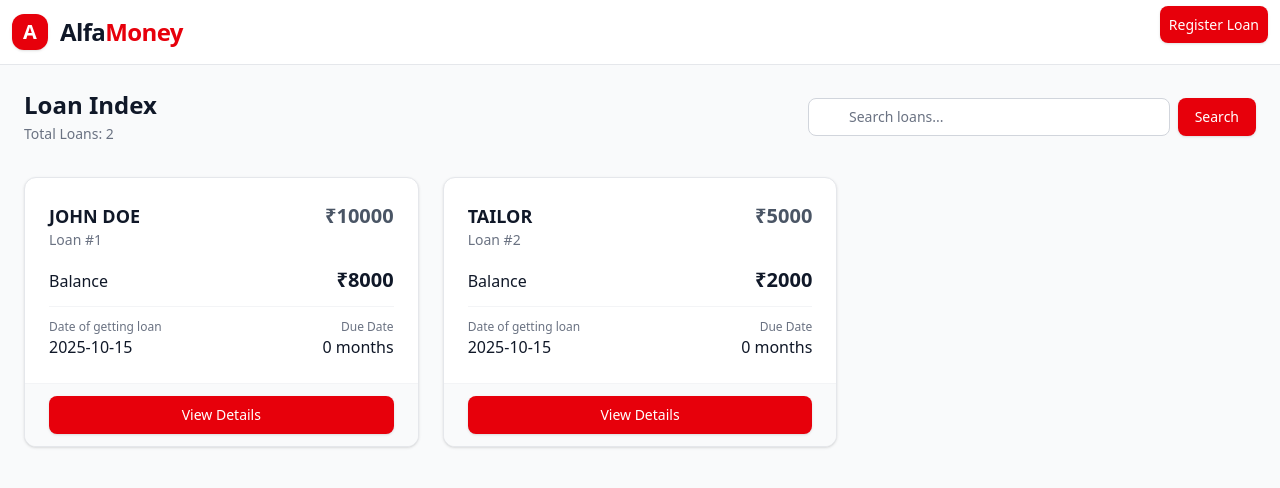
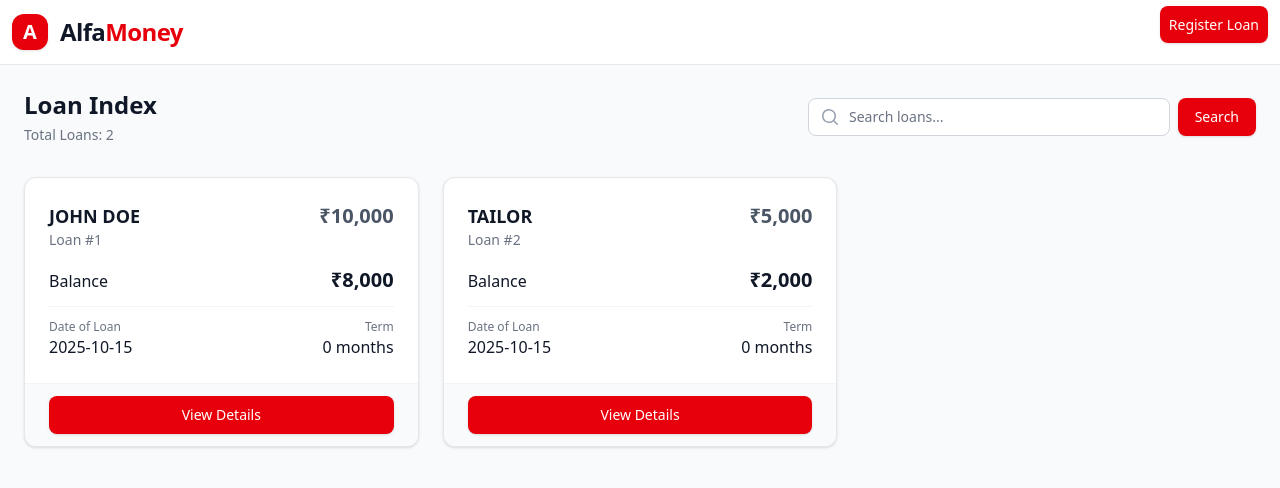
Before and after one commit to Ajay20-web/alfa-money-LMS, a React (Vite) app: page / in a window 1280 px wide. Shown: the top 488 px of the page. Built offline with nearby package versions, Linux system fonts and the light colour scheme.

Commit message:
Refactor Main component to extract LoanCard sub-component and enhance SearchBar accessibility

```diff
--- a/src/pages/home/Main.jsx
+++ b/src/pages/home/Main.jsx
@@ -2,55 +2,46 @@ import { dummyLoans } from "../../mock/mockdata";
 import { SearchBar } from "./SearchBar";
 import { Link } from "react-router-dom";
 
-export function Main() {
+/* --- 1. SUB-COMPONENT: The Single Loan Card --- */
+/* Extracting this makes the Main component much cleaner */
+function LoanCard({ loan }) {
   return (
-    <div className="p-6 max-w-7xl mx-auto">
-      <div className="flex flex-col sm:flex-row sm:items-center justify-between gap-4 mb-8">
+    <li>
+      <article
+        className="bg-white rounded-xl shadow-sm border border-gray-200 overflow-hidden hover:shadow-md transition-shadow duration-200 flex flex-col h-full"
+        aria-labelledby={`loan-title-${loan.id}`}
+      >
+        <div className="p-6 flex-1">
+          <header className="flex justify-between items-start mb-4">
             <div>
-          <h2 className="text-2xl font-bold text-gray-900">Loan Index</h2>
-          <span className="text-sm text-gray-500">
-            Total Loans: {dummyLoans.length}
-          </span>
-        </div>
-        <SearchBar />
-      </div>
-
-      <div className="grid gap-6 sm:grid-cols-2 lg:grid-cols-3">
-        {dummyLoans.map((loan) => (
-          <div
-            key={loan.id}
-            className="bg-white rounded-xl shadow-sm border border-gray-200 overflow-hidden hover:shadow-md transition-shadow duration-200"
+              <h3
+                id={`loan-title-${loan.id}`}
+                className="font-semibold text-gray-900 text-lg"
               >
-            <div className="p-6">
-              <div className="flex justify-between items-start mb-4">
-                <div>
-                  <h3 className="font-semibold text-gray-900 text-lg">
                 {(loan.name || "Unnamed Loan").toUpperCase()}
               </h3>
               <p className="text-sm text-gray-500">Loan #{loan.id}</p>
             </div>
             <span className="text-xl font-bold text-gray-600">
-                  ₹{loan.totalLoanAmount}
+              ₹{loan.totalLoanAmount.toLocaleString()}
             </span>
-              </div>
+          </header>
 
           <div className="space-y-3">
             <div className="flex justify-between items-baseline">
               <h4 className="text-m text-gray-900">Balance</h4>
               <span className="text-xl font-bold text-gray-900">
-                    ₹{loan.remainingAmount}
+                ₹{loan.remainingAmount.toLocaleString()}
               </span>
             </div>
 
             <div className="pt-3 border-t border-gray-100 grid grid-cols-2 gap-4">
               <div>
-                    <p className="text-xs text-gray-500">
-                      Date of getting loan
-                    </p>
-                    <p className="font-medium text-gray-900">{"2025-10-15"}</p>
+                <p className="text-xs text-gray-500">Date of Loan</p>
+                <p className="font-medium text-gray-900">2025-10-15</p>
               </div>
               <div className="text-right">
-                    <p className="text-xs text-gray-500">Due Date</p>
+                <p className="text-xs text-gray-500">Term</p>
                 <p className="font-medium text-gray-900">
                   {loan.term || "0"} months
                 </p>
@@ -59,14 +50,60 @@ export function Main() {
           </div>
         </div>
 
-            <div className="bg-gray-50 px-6 py-3 border-t border-gray-100">
-              <Link to='/viewDetails' className="w-full inline-flex justify-center items-center px-4 py-2 border border-transparent rounded-lg shadow-sm text-sm font-medium text-white bg-red-600 hover:bg-red-700 focus:outline-none focus:ring-2 focus:ring-offset-2 focus:ring-red-500 transition-colors duration-200">
+        <footer className="bg-gray-50 px-6 py-3 border-t border-gray-100 mt-auto">
+          <Link
+            to="/viewDetails"
+            aria-label={`View details for ${loan.name}`}
+            className="w-full inline-flex justify-center items-center px-4 py-2 border border-transparent rounded-lg shadow-sm text-sm font-medium text-white bg-red-600 hover:bg-red-700 focus:outline-none focus:ring-2 focus:ring-offset-2 focus:ring-red-500 transition-colors duration-200"
+          >
             View Details
           </Link>
-            </div>
-          </div>
-        ))}
-      </div>
-    </div>
+        </footer>
+      </article>
+    </li>
   );
 }
+
+/* --- 2. MAIN COMPONENT --- */
+export function Main() {
+  const hasLoans = dummyLoans.length > 0;
+
+  return (
+    <main className="p-6 max-w-7xl mx-auto min-h-screen">
+      {/* Page Header */}
+      <section
+        aria-labelledby="loan-index-title"
+        className="flex flex-col sm:flex-row sm:items-center justify-between gap-4 mb-8"
+      >
+        <div>
+          <h2
+            id="loan-index-title"
+            className="text-2xl font-bold text-gray-900"
+          >
+            Loan Index
+          </h2>
+          <p className="text-sm text-gray-500 mt-1">
+            Total Loans: {dummyLoans.length}
+          </p>
+        </div>
+        <SearchBar />
+      </section>
+
+      {/* Grid Content */}
+      {hasLoans ? (
+        <ul role="list" className="grid gap-6 sm:grid-cols-2 lg:grid-cols-3">
+          {dummyLoans.map((loan) => (
+            <LoanCard key={loan.id} loan={loan} />
+          ))}
+        </ul>
+      ) : (
+        /* Empty State (If no loans exist) */
+        <div className="text-center py-12 bg-white rounded-xl border border-dashed border-gray-300">
+          <p className="text-gray-500">
+            No loans found. Create a new one to get started.
+          </p>
+        </div>
+      )}
+    </main>
+  );
+}
--- a/src/pages/home/SearchBar.jsx
+++ b/src/pages/home/SearchBar.jsx
@@ -1,19 +1,38 @@
 export function SearchBar() {
   return (
-    <div className="flex w-full max-w-md gap-2">
+    <form className="flex w-full max-w-md gap-2" role="search">
       <div className="relative flex grow">
+        <div className="pointer-events-none absolute inset-y-0 left-0 flex items-center pl-3">
+          <svg
+            className="h-5 w-5 text-gray-400"
+            viewBox="0 0 20 20"
+            fill="currentColor"
+            aria-hidden="true"
+          >
+            <path
+              fillRule="evenodd"
+              d="M9 3.5a5.5 5.5 0 100 11 5.5 5.5 0 000-11zM2 9a7 7 0 1112.452 4.391l3.328 3.329a.75.75 0 11-1.06 1.06l-3.329-3.328A7 7 0 012 9z"
+              clipRule="evenodd"
+            />
+          </svg>
+        </div>
+
         <input
-          type="text"
-          className="block w-full rounded-lg border border-gray-300 bg-white py-2 pl-10 pr-3 leading-5 placeholder-gray-500 focus:border-gray-800 focus:placeholder-gray-500500 focus:placeholder-gray-400 focus:outline-none focus:ring-1 focus:ring-gray-800 sm:text-sm"
+          type="search"
+          name="search"
+          id="search"
+          className="block w-full rounded-lg border border-gray-300 bg-white py-2 pl-10 pr-3 text-gray-900 placeholder-gray-500 focus:border-gray-800 focus:outline-none focus:ring-1 focus:ring-gray-800 sm:text-sm"
           placeholder="Search loans..."
+          aria-label="Search loans"
         />
       </div>
+
       <button
-        type="button"
-        className="inline-flex items-center rounded-lg border border-transparent bg-red-600 px-4 py-2 text-sm font-medium text-white shadow-sm hover:bg-red-700 focus:outline-none focus:ring-2 focus:ring-red-500 focus:ring-offset-2"
+        type="submit"
+        className="inline-flex items-center rounded-lg border border-transparent bg-red-600 px-4 py-2 text-sm font-medium text-white shadow-sm hover:bg-red-700 focus:outline-none focus:ring-2 focus:ring-red-500 focus:ring-offset-2 transition-colors duration-200"
       >
         Search
       </button>
-    </div>
+    </form>
   );
 }
```
Lines whose indentation alone changed are shown as unchanged.
